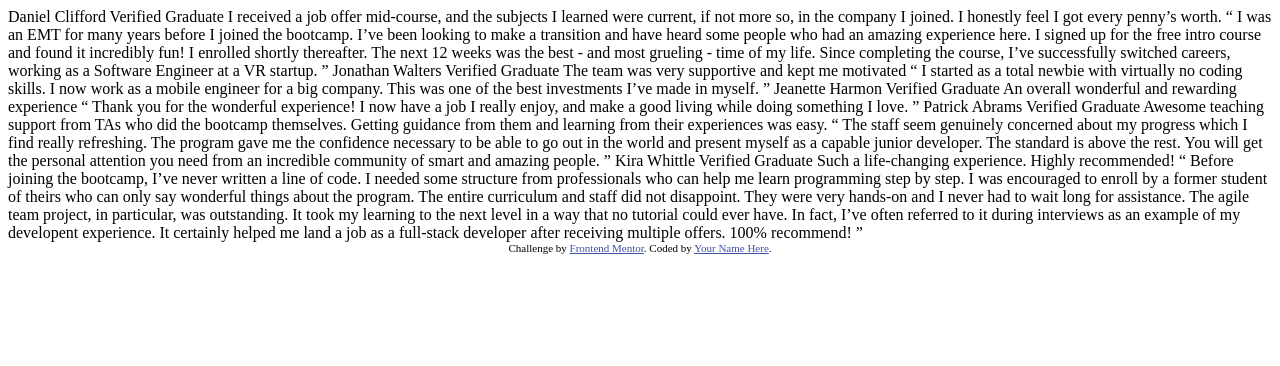
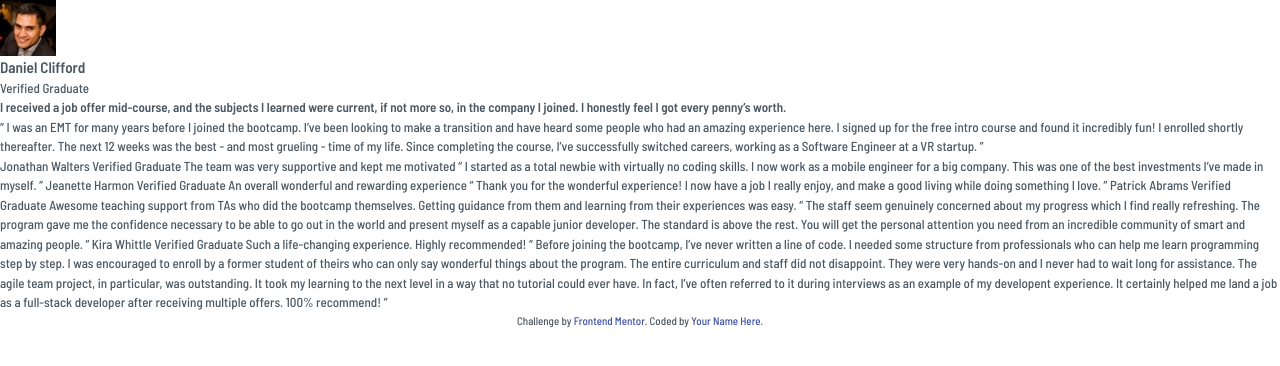
Before and after one commit to chysomm62/front-end-mentor_testimonial-grid-section, a plain HTML site: page index.html in a window 1280 px wide. Both pictures are taken after a click on the link "Your Name Here". Drawn offline with Linux system fonts and the light colour scheme.

```diff
--- a/index.html
+++ b/index.html
@@ -6,6 +6,11 @@
 
   <link rel="icon" type="image/png" sizes="32x32" href="./images/favicon-32x32.png">
 
+  <!-- google font -->
+  <link rel="preconnect" href="https://fonts.googleapis.com">
+  <link rel="preconnect" href="https://fonts.gstatic.com" crossorigin>
+  <link href="https://fonts.googleapis.com/css2?family=Barlow+Semi+Condensed:wght@500;600&display=swap" rel="stylesheet">
+
   <title>Frontend Mentor | [Challenge Name Here]</title>
 
   <!-- Feel free to remove these styles or customise in your own stylesheet 👍 -->
@@ -13,19 +18,79 @@
     .attribution { font-size: 11px; text-align: center; }
     .attribution a { color: hsl(228, 45%, 44%); }
   </style>
+  <link rel="stylesheet" href="./style.css" type="text/css">
 </head>
 <body>
-  Daniel Clifford
-  Verified Graduate
 
-  I received a job offer mid-course, and the subjects I learned were current, if not more so,
-  in the company I joined. I honestly feel I got every penny’s worth.
+  <div class="container">
+    <section>
+      <header>
+        <div class="header-image"><img src="./images/image-daniel.jpg" alt=""></div>
+        <div class="header-text">
+          <h3>Daniel Clifford</h3>
+          <p>Verified Graduate</p>
+        </div>
+      </header>
+      <div class="section-main">
+        <h4>I received a job offer mid-course, and the subjects I learned were current, if not more so,
+        in the company I joined. I honestly feel I got every penny’s worth.</h4>
+        <p>“ I was an EMT for many years before I joined the bootcamp. I’ve been looking to make a
+        transition and have heard some people who had an amazing experience here. I signed up
+        for the free intro course and found it incredibly fun! I enrolled shortly thereafter.
+        The next 12 weeks was the best - and most grueling - time of my life. Since completing
+        the course, I’ve successfully switched careers, working as a Software Engineer at a VR startup. ”</p>
+      </div>
+    </section>
 
-  “ I was an EMT for many years before I joined the bootcamp. I’ve been looking to make a
-  transition and have heard some people who had an amazing experience here. I signed up
-  for the free intro course and found it incredibly fun! I enrolled shortly thereafter.
-  The next 12 weeks was the best - and most grueling - time of my life. Since completing
-  the course, I’ve successfully switched careers, working as a Software Engineer at a VR startup. ”
+    <section>
+      <header>
+        <div class="header-image"></div>
+        <div class="header-text">
+          <h3></h3>
+          <p></p>
+        </div>
+      </header>
+      <p></p>
+    </section>
+
+    <section>
+      <header>
+        <div class="header-image"></div>
+        <div class="header-text">
+          <h3></h3>
+          <p></p>
+        </div>
+      </header>
+      <p></p>
+    </section>
+
+    <section>
+      <header>
+        <div class="header-image"></div>
+        <div class="header-text">
+          <h3></h3>
+          <p></p>
+        </div>
+      </header>
+      <p></p>
+    </section>
+
+    <section>
+      <header>
+        <div class="header-image"></div>
+        <div class="header-text">
+          <h3></h3>
+          <p></p>
+        </div>
+      </header>
+      <p></p>
+    </section>
+  </div>
+
+
+
+
+
 
   Jonathan Walters
   Verified Graduate
--- /dev/null
+++ b/style.css
@@ -0,0 +1,110 @@
+/* Box sizing rules */
+*,
+*::before,
+*::after {
+  box-sizing: border-box;
+}
+
+/* Remove default margin */
+body,
+h1,
+h2,
+h3,
+h4,
+p,
+figure,
+blockquote,
+dl,
+dd {
+  margin: 0;
+}
+
+/* Remove list styles on ul, ol elements with a list role, which suggests default styling will be removed */
+ul[role="list"],
+ol[role="list"] {
+  list-style: none;
+}
+
+/* Set core root defaults */
+html:focus-within {
+  scroll-behavior: smooth;
+}
+
+/* Set core body defaults */
+body {
+  min-height: 100vh;
+  text-rendering: optimizeSpeed;
+  line-height: 1.5;
+  font-size: 0.8125rem;
+  font-family: "Barlow Semi Condensed", sans-serif;
+  color: var(--body-colo);
+  /* font-family: "Ubuntu", sans-serif; */
+}
+
+/* A elements that don't have a class get default styles */
+/* a:not([class]) {
+  text-decoration-skip-ink: auto;
+} */
+a {
+  text-decoration: none;
+  color: inherit;
+}
+
+ul {
+  list-style-type: none;
+  padding-left: 0;
+}
+
+/* Make images easier to work with */
+img,
+picture,
+label {
+  max-width: 100%;
+  display: block;
+}
+
+/* Inherit fonts for inputs and buttons */
+input,
+button,
+textarea,
+select {
+  font: inherit;
+}
+
+/* make label elements block */
+label {
+  display: inline-block;
+  width: 100%;
+}
+
+/* Remove all animations, transitions and smooth scroll for people that prefer not to see them */
+@media (prefers-reduced-motion: reduce) {
+  html:focus-within {
+    scroll-behavior: auto;
+  }
+
+  *,
+  *::before,
+  *::after {
+    animation-duration: 0.01ms !important;
+    animation-iteration-count: 1 !important;
+    transition-duration: 0.01ms !important;
+    scroll-behavior: auto !important;
+  }
+}
+
+/* variable */
+:root {
+  --verylight-red: hsl(13, 100%, 72%);
+  --light-red: hsl(353, 100%, 62%);
+  --backlight-red: hsl(353, 100%, 62%);
+  --backVery-light-red: hsl(13, 100%, 72%);
+  --white: hsl(0, 0%, 100%);
+  --white-snow: hsl(0, 4%, 90%);
+  --body-colo: hsl(207, 13%, 34%);
+  --dark-blue: hsl(237, 23%, 32%);
+  --Very-dark-grayblue: hsl(237, 17%, 21%);
+  --footer-background: hsl(240, 10%, 16%);
+  --footer-text: hsl(240, 2%, 79%);
+  --headers: hsl(208, 49%, 24%);
+}
```
